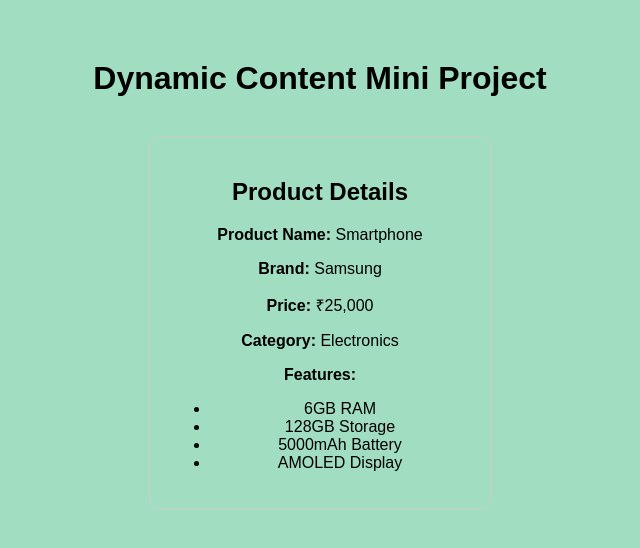
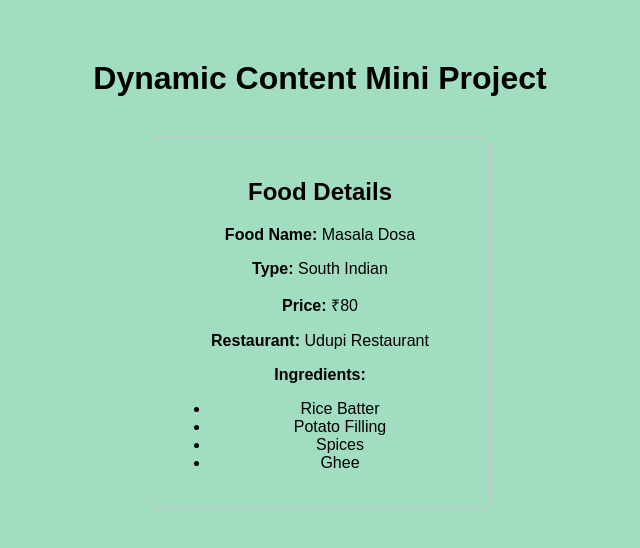
Before and after one commit to Kirangv121/VTU-Internship, a React (Vite) app in the folder Activity_Assignments_code/Activity3_Assignment3/assignment3/: page / in a window 1280 px wide. Shown: the top 548 px of the page, without its empty margins (320-960 px from the left). Built offline with nearby package versions, Linux system fonts and the light colour scheme.

Commit message:
Assignment3

```diff
--- a/Activity_Assignments_code/Activity3_Assignment3/assignment3/src/components/DynamicContent.jsx
+++ b/Activity_Assignments_code/Activity3_Assignment3/assignment3/src/components/DynamicContent.jsx
@@ -1,33 +1,33 @@
 import React, { useState } from "react";
 
-function ProductContent() {
+function FoodContent() {
 
-  const [product] = useState({
-    name: "Smartphone",
-    brand: "Samsung",
-    price: "₹25,000",
-    category: "Electronics",
-    features: ["6GB RAM", "128GB Storage", "5000mAh Battery", "AMOLED Display"]
+  const [food] = useState({
+    name: "Masala Dosa",
+    type: "South Indian",
+    price: "₹80",
+    restaurant: "Udupi Restaurant",
+    ingredients: ["Rice Batter", "Potato Filling", "Spices", "Ghee"]
   });
 
-  const { name, brand, price, category, features } = product;
+  const { name, type, price, restaurant, ingredients } = food;
 
   return (
     <div style={{ display: "flex", justifyContent: "center", marginTop: "40px" }}>
       <div style={{ border: "1px solid #ccc", padding: "20px", borderRadius: "10px", width: "300px" }}>
 
-        <h2>Product Details</h2>
+        <h2>Food Details</h2>
 
-        <p><b>Product Name:</b> {name}</p>
-        <p><b>Brand:</b> {brand}</p>
+        <p><b>Food Name:</b> {name}</p>
+        <p><b>Type:</b> {type}</p>
         <p><b>Price:</b> {price}</p>
-        <p><b>Category:</b> {category}</p>
+        <p><b>Restaurant:</b> {restaurant}</p>
 
         <div>
-          <b>Features:</b>
+          <b>Ingredients:</b>
           <ul>
-            {features.map((feature, index) => (
-              <li key={index}>{feature}</li>
+            {ingredients.map((item, index) => (
+              <li key={index}>{item}</li>
             ))}
           </ul>
         </div>
@@ -37,4 +37,4 @@
   );
 }
 
-export default ProductContent;
+export default FoodContent;
```
